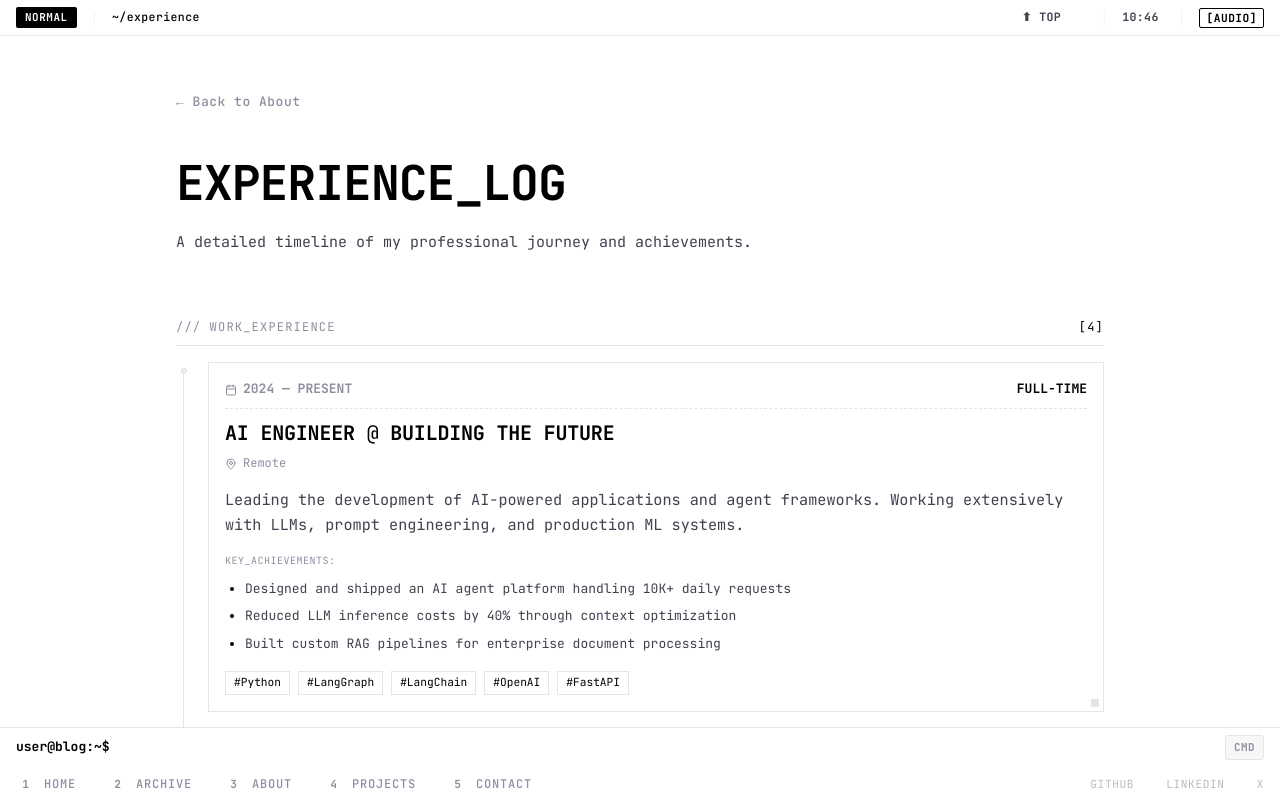
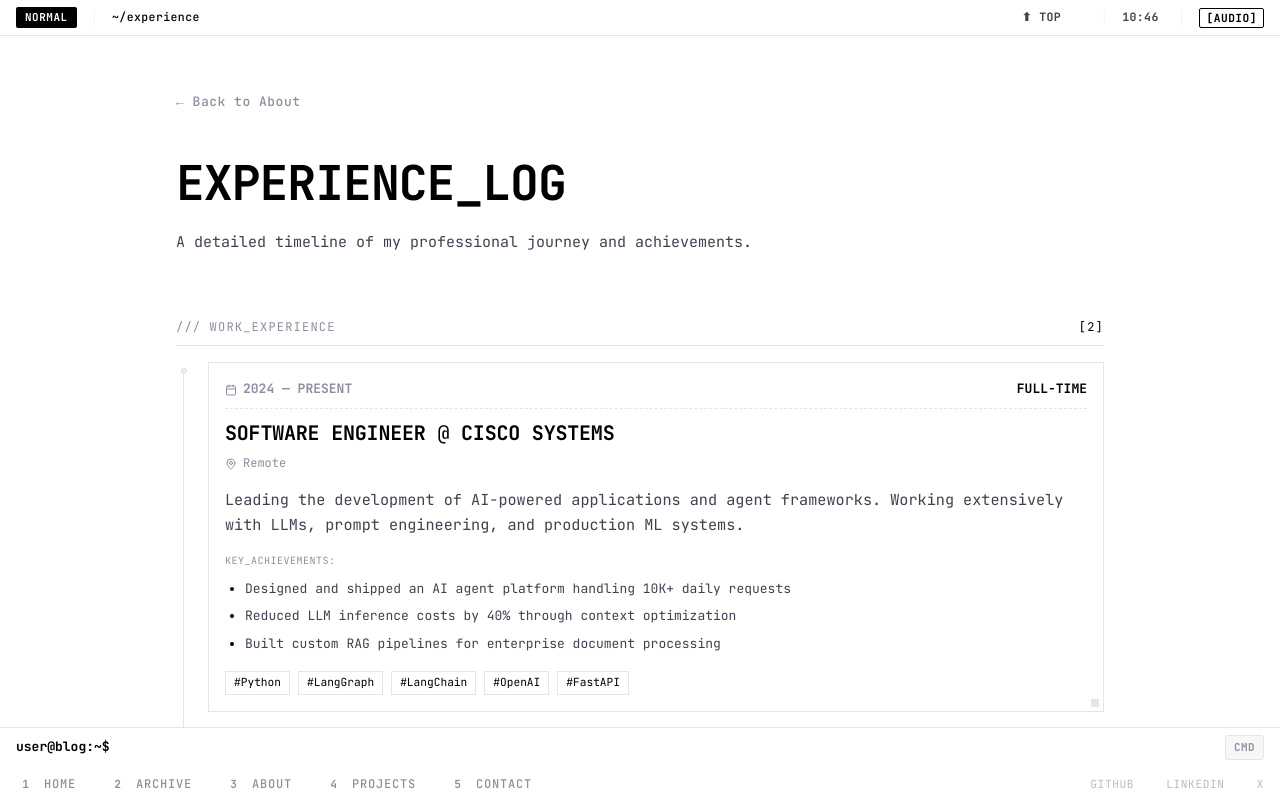
Before and after one commit to madanlalit/personal-blog, a React (Vite) app: page /experience in a window 1280 px wide. Built offline with nearby package versions, Linux system fonts and the light colour scheme.

Commit message:
improved about + experience page

```diff
--- a/src/pages/About.tsx
+++ b/src/pages/About.tsx
@@ -3,14 +3,12 @@ import { Link } from "react-router-dom";
 import {
   Github,
   Linkedin,
-  Twitter,
-  Mail,
+  X,
   ArrowRight,
   MapPin,
   Briefcase,
   GraduationCap,
   Heart,
-  Zap,
   Download,
 } from "lucide-react";
 import "./About.css";
@@ -122,58 +120,56 @@ const Frame: React.FC<{ label: string; children: React.ReactNode; className?: st
 const EXPERIENCE_PREVIEW = [
   {
     year: "2024",
-    role: "AI Engineer",
-    company: "Building the Future",
-    tech: ["Python", "LangGraph", "LLMs"],
+    month: "April",
+    role: "Software Engineer I",
+    company: "Cisco Systems",
+    tech: ["Python", "Langchain", "Langgraph", "Langsmith", "Cypress", "Playwright"],
   },
   {
     year: "2022",
-    role: "Full Stack Dev",
-    company: "Tech Ventures",
-    tech: ["React", "Node.js", "AWS"],
+    month: "Dec",
+    role: "Software Engineer Apprenticeship",
+    company: "Cisco Systems",
+    tech: ["Python", "Pytest", "Selenium"],
   },
 ];
 
 const SKILLS = [
   { name: "Python", level: "expert" },
-  { name: "AI/ML", level: "expert" },
+  { name: "AI", level: "expert" },
   { name: "LangChain", level: "advanced" },
   { name: "LangGraph", level: "advanced" },
   { name: "React", level: "advanced" },
-  { name: "TypeScript", level: "intermediate" },
-  { name: "Node.js", level: "intermediate" },
+  { name: "JavaScript", level: "intermediate" },
   { name: "AWS", level: "intermediate" },
-  { name: "PostgreSQL", level: "intermediate" },
   { name: "Docker", level: "learning" },
 ];
 
 const CURRENT_STATUS = [
-  { prefix: ">", text: "learning rust for systems programming" },
-  { prefix: ">", text: "building ai agent frameworks" },
-  { prefix: ">", text: 'reading "designing data-intensive apps"' },
+  { prefix: ">", text: "learning about llms and context engineering" },
+  { prefix: ">", text: "building reliable ai agents" },
+  { prefix: ">", text: "learning how to create systems with agents as core" },
 ];
 
 const SOCIAL_LINKS = [
   { icon: Github, href: "https://github.com/madanlalit", label: "GitHub" },
   { icon: Linkedin, href: "https://linkedin.com/in/madanlalit", label: "LinkedIn" },
-  { icon: Twitter, href: "https://x.com/lalitmadan", label: "Twitter" },
-  { icon: Mail, href: "mailto:hello@madanlalit.com", label: "Email" },
+  { icon: X, href: "https://x.com/lalitmadan", label: "X" },
 ];
 
 const INTERESTS = [
   "Open Source",
-  "AI Ethics",
   "System Design",
   "Dev Tools",
   "Automation",
-  "Philosophy",
+  "UI/UX"
 ];
 
 // --- Main Component ---
 const About: React.FC = () => {
-  const { count: yearsCount, setRef: yearsRef } = useCounter(4, 1500);
-  const { count: projectsCount, setRef: projectsRef } = useCounter(24, 1800);
-  const { count: coffeeCount, setRef: coffeeRef } = useCounter(1247, 2000);
+  const { count: yearsCount, setRef: yearsRef } = useCounter(3, 1500);
+  const { count: projectsCount, setRef: projectsRef } = useCounter(5, 1800);
+  const { count: linesCount, setRef: linesRef } = useCounter(15000, 2000);
   const [activeExp, setActiveExp] = useState(0);
 
   return (
@@ -217,10 +213,9 @@ const About: React.FC = () => {
               <span className="stat-number">{projectsCount}</span>
               <span className="stat-label">Projects</span>
             </div>
-            <div className="stat-item" ref={coffeeRef}>
-              <Zap size={20} className="coffee-icon" />
-              <span className="stat-number small">{coffeeCount}</span>
-              <span className="stat-label">Coffees</span>
+            <div className="stat-item" ref={linesRef}>
+              <span className="stat-number small">{linesCount.toLocaleString()}+</span>
+              <span className="stat-label">Lines of Code</span>
             </div>
           </div>
         </div>
@@ -229,16 +224,17 @@ const About: React.FC = () => {
       {/* Bio Frame */}
       <Frame label="BIO" className="bio-frame">
         <p className="bio-text">
-          I'm a software engineer passionate about building at the intersection of
-          <strong> AI</strong> and <strong>developer experience</strong>. I believe
-          in crafting minimal, reliable systems that just work.
+          I'm a software engineer who builds <strong>AI agents</strong> and tools
+          that make them reliable. Currently obsessed with <strong>context engineering</strong>,
+          <strong>agentic workflows</strong>, and getting LLMs to actually do useful things.
         </p>
         <p className="bio-text secondary">
-          When I'm not coding, you'll find me exploring new technologies,
-          contributing to open source, or writing about things I learn.
+          When I'm not shipping code at Cisco, you'll find me tinkering with new
+          frameworks, breaking things to understand them, or writing about the
+          lessons learned along the way.
         </p>
         <blockquote className="philosophy-quote">
-          "Complexity is the enemy. Build minimal. Ship fast. Iterate forever."
+          "Ship it, learn, iterate, Repeat."
         </blockquote>
       </Frame>
 
@@ -293,7 +289,7 @@ const About: React.FC = () => {
               className={`exp-item ${activeExp === index ? "active" : ""}`}
               onMouseEnter={() => setActiveExp(index)}
             >
-              <span className="exp-year">{exp.year}</span>
+              <span className="exp-year">{exp.month} {exp.year}</span>
               <div className="exp-details">
                 <span className="exp-role">{exp.role}</span>
                 <span className="exp-company">@ {exp.company}</span>
@@ -338,9 +334,9 @@ const About: React.FC = () => {
           <div className="edu-item">
             <GraduationCap size={24} className="edu-icon" />
             <div className="edu-content">
-              <span className="edu-degree">B.Tech in Computer Science</span>
-              <span className="edu-school">Your University</span>
-              <span className="edu-year">2016 - 2020</span>
+              <span className="edu-degree">B.Tech in Electronics</span>
+              <span className="edu-school">RCOEM</span>
+              <span className="edu-year">2017 - 2021</span>
             </div>
           </div>
         </Frame>
--- a/src/pages/Experience.tsx
+++ b/src/pages/Experience.tsx
@@ -14,8 +14,8 @@ const EXPERIENCE = [
     {
         id: 1,
         period: "2024 — Present",
-        role: "AI Engineer",
-        company: "Building the Future",
+        role: "Software Engineer",
+        company: "Cisco Systems",
         location: "Remote",
         type: "Full-time",
         description:
@@ -29,68 +29,35 @@ const EXPERIENCE = [
     },
     {
         id: 2,
-        period: "2022 — 2024",
-        role: "Full Stack Developer",
-        company: "Tech Ventures",
-        location: "Bangalore, India",
-        type: "Full-time",
+        period: "Dec 2022 — Mar 2024",
+        role: "Software Test Engineer",
+        company: "Cisco Systems",
+        location: "Bangalore, Karnataka",
+        type: "Apprenticeship",
         description:
-            "Built and maintained scalable web applications serving millions of users. Led frontend architecture decisions and implemented CI/CD pipelines.",
+            "Sole quality owner for Rogue and aWIPS in Catalyst Center (formerly DNA Center). Owned the entire QA lifecycle from test design to automation and release validation.",
         achievements: [
-            "Shipped v1.0 of core product used by 50K+ monthly active users",
-            "Reduced page load time by 60% through performance optimization",
-            "Implemented real-time collaboration features using WebSockets",
+            "Built and maintained Python automation scripts for regression testing",
+            "Set up and managed CI/CD pipelines for automated test execution",
+            "Established code quality standards and coverage metrics (30% to 80% increase in code coverage) for the test suite",
+            "Configured testbeds and simulated network devices for comprehensive testing",
         ],
-        tech: ["React", "TypeScript", "Node.js", "AWS", "Docker"],
-    },
-    {
-        id: 3,
-        period: "2020 — 2022",
-        role: "Software Engineer",
-        company: "StartUp Inc",
-        location: "Delhi, India",
-        type: "Full-time",
-        description:
-            "Developed core product features and contributed to agile development processes. Worked across the full stack from database design to frontend.",
-        achievements: [
-            "Built REST APIs serving 1M+ requests per day",
-            "Designed database schemas for high-throughput applications",
-            "Implemented automated testing reducing bug rate by 35%",
-        ],
-        tech: ["JavaScript", "Python", "PostgreSQL", "Express"],
-    },
-    {
-        id: 4,
-        period: "2019 — 2020",
-        role: "Software Engineering Intern",
-        company: "Tech Corp",
-        location: "Remote",
-        type: "Internship",
-        description:
-            "Gained hands-on experience in software development. Worked on internal tools and contributed to production codebases.",
-        achievements: [
-            "Developed internal dashboard used by 100+ employees",
-            "Automated manual processes saving 10+ hours weekly",
-        ],
-        tech: ["JavaScript", "Python", "Git"],
+        tech: ["Python", "Pytest", "Selenium", "Playwright", "Jenkins", "Git", "SonarQube", "Golang", "Postman", "ESXi",],
     },
 ];
 
 const EDUCATION = [
     {
-        period: "2016 — 2020",
-        degree: "B.Tech in Computer Science",
-        institution: "Your University",
-        location: "India",
-        gpa: "8.5/10",
-        highlights: ["University Hackathon Winner", "ML Research Paper Published"],
+        period: "2017 — 2021",
+        degree: "B.Tech in Electronics Engineering",
+        institution: "RCOEM",
+        location: "Nagpur",
     },
 ];
 
 const CERTIFICATIONS = [
-    { name: "AWS Solutions Architect", issuer: "Amazon Web Services", year: "2023" },
-    { name: "Deep Learning Specialization", issuer: "DeepLearning.AI", year: "2022" },
-    { name: "Professional Scrum Master I", issuer: "Scrum.org", year: "2021" },
+    { name: "AWS Cloud Practioner (CLF-C02)", issuer: "Amazon Web Services", year: "2024" },
+    { name: "CCNA", issuer: "Cisco Systems", year: "2023" },
 ];
 
 const Experience: React.FC = () => {
@@ -190,7 +157,6 @@ const Experience: React.FC = () => {
                                         <span className="job-date">
                                             <GraduationCap size={12} /> {edu.period}
                                         </span>
-                                        <span className="job-type">GPA: {edu.gpa}</span>
                                     </div>
 
                                     <h3 className="job-title">{edu.degree}</h3>
@@ -199,13 +165,6 @@ const Experience: React.FC = () => {
                                         <MapPin size={12} /> {edu.institution}, {edu.location}
                                     </div>
 
-                                    <div className="job-tags" style={{ marginTop: "1rem" }}>
-                                        {edu.highlights.map((h) => (
-                                            <span key={h} className="tech-tag">
-                                                {h}
-                                            </span>
-                                        ))}
-                                    </div>
                                 </article>
                             </div>
                         </div>
```
